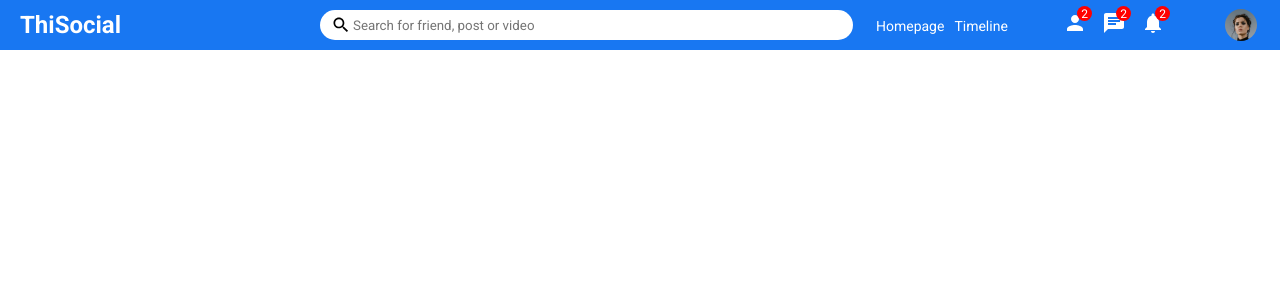
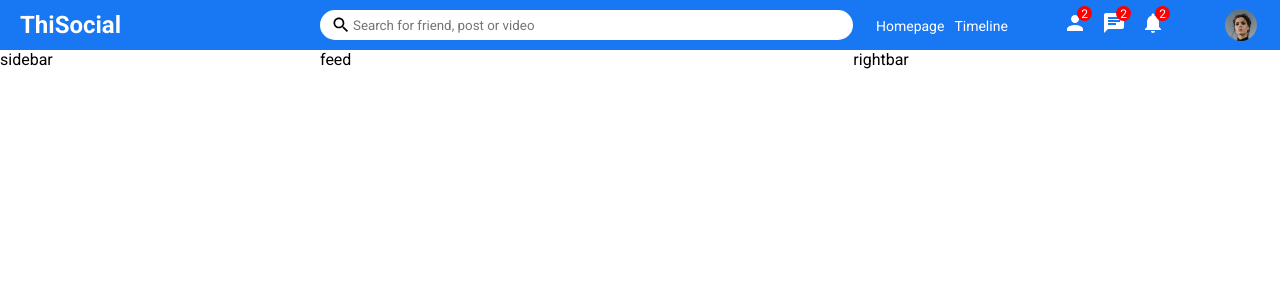
Before and after one commit to thidinhxm/mern-social-app, a React (Create React App) app in the folder client/: page / in a window 1280 px wide. Shown: the top 300 px of the page. Built offline with nearby package versions, Linux system fonts and the light colour scheme.

Commit message:
body component

```diff
--- /dev/null
+++ b/client/src/components/feed/Feed.js
@@ -0,0 +1,9 @@
+import classes from './Feed.module.scss';
+
+function Feed() {
+  return (
+    <div className={classes.feed}>feed</div>
+  )
+}
+
+export default Feed;
--- /dev/null
+++ b/client/src/components/feed/Feed.module.scss
@@ -0,0 +1,3 @@
+.feed {
+  flex: 5;
+}
--- /dev/null
+++ b/client/src/components/rightbar/Rightbar.js
@@ -0,0 +1,9 @@
+import classes from './Rightbar.module.scss';
+
+function Rightbar() {
+  return (
+    <div className={classes.rightbar}>rightbar</div>
+  )
+}
+
+export default Rightbar;
--- /dev/null
+++ b/client/src/components/rightbar/Rightbar.module.scss
@@ -0,0 +1,3 @@
+.rightbar {
+  flex: 4;
+}
--- /dev/null
+++ b/client/src/components/sidebar/Sidebar.js
@@ -0,0 +1,9 @@
+import classes from './Sidebar.module.scss';
+
+function Sidebar() {
+  return (
+    <div className={classes.sidebar}>sidebar</div>
+  )
+}
+
+export default Sidebar;
--- /dev/null
+++ b/client/src/components/sidebar/Sidebar.module.scss
@@ -0,0 +1,3 @@
+.sidebar {
+  flex: 3;
+}
--- a/client/src/pages/home/Home.js
+++ b/client/src/pages/home/Home.js
@@ -1,9 +1,20 @@
-import React from 'react';
-import Topbar from '../../components/Topbar/Topbar';
+import Feed from '../../components/feed/Feed';
+import Rightbar from '../../components/rightbar/Rightbar';
+import Sidebar from '../../components/sidebar/Sidebar';
+import Topbar from '../../components/topbar/Topbar';
+
+import classes from './Home.module.scss';
 
 function Home() {
   return (
-    <Topbar />
+    <>
+      <Topbar />
+      <div className={classes.homeContainer}>
+        <Sidebar />
+        <Feed />
+        <Rightbar />
+      </div>
+    </>
   )
 }
 
--- a/client/src/pages/home/Home.module.scss
+++ b/client/src/pages/home/Home.module.scss
@@ -0,0 +1,4 @@
+.homeContainer {
+  display: flex;
+  width: 100%;
+}
```
